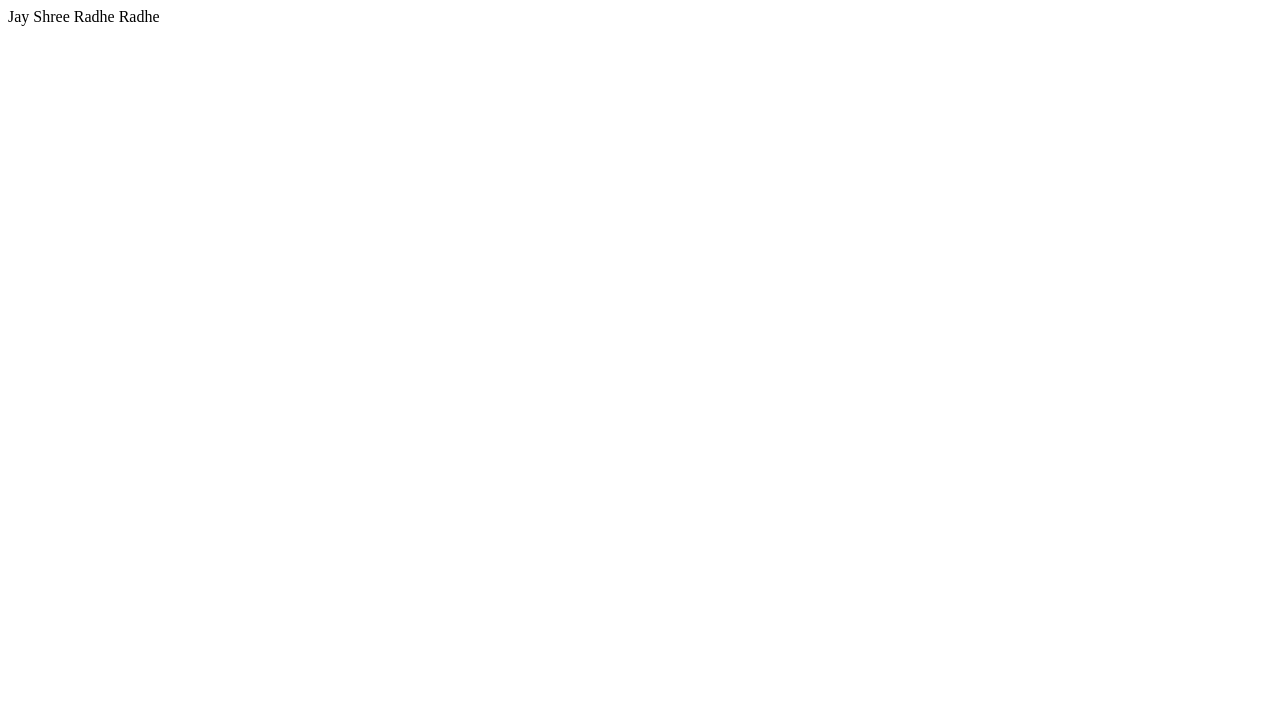
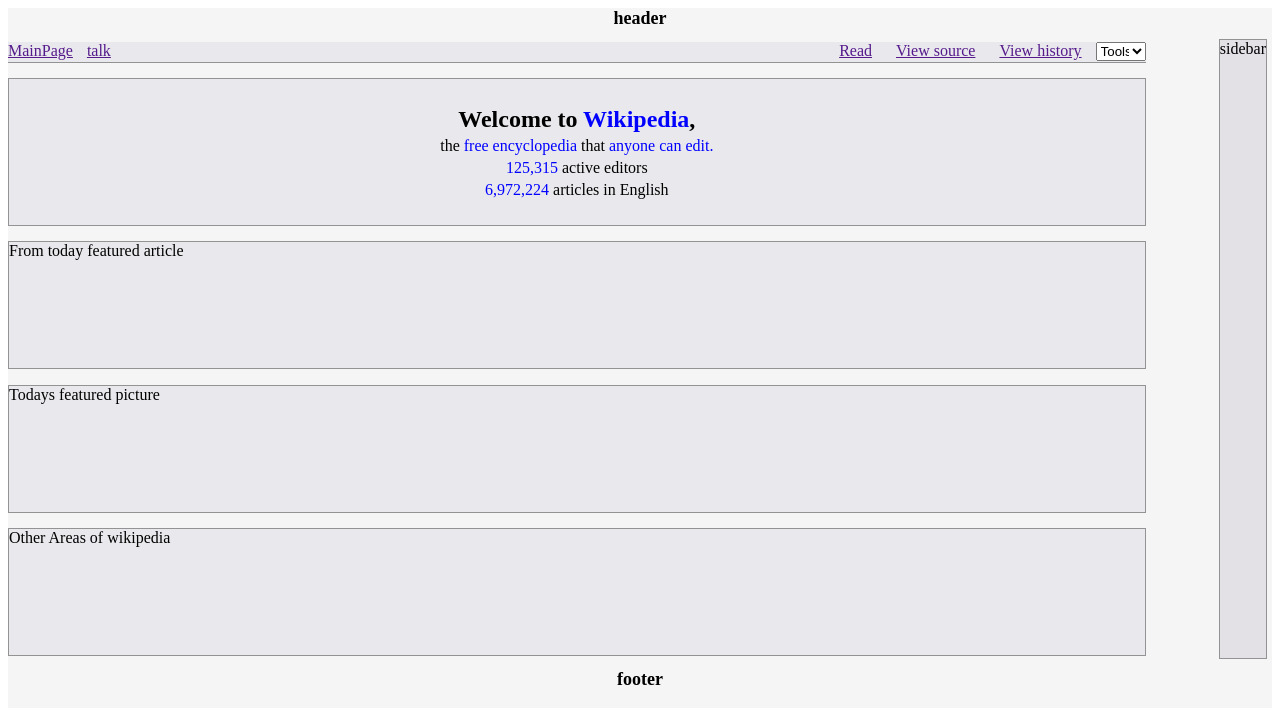
Before and after one commit to dhiraj955/new_project, a plain HTML site: page pract.html in a window 1280 px wide. Drawn offline with Linux system fonts and the light colour scheme.

Commit message:
This is layout using flex

```diff
--- a/pract.html
+++ b/pract.html
@@ -1,11 +1,122 @@
 <!DOCTYPE html>
 <html lang="en">
-<head>
-    <meta charset="UTF-8">
-    <meta name="viewport" content="width=device-width, initial-scale=1.0">
+  <head>
+    <meta charset="UTF-8" />
+    <meta name="viewport" content="width=device-width, initial-scale=1.0" />
     <title>Document</title>
-</head>
-<body>
-    Jay Shree Radhe Radhe
-</body>
+    <style>
+        .header{
+            text-align: center;
+            font-weight: bold;
+            font-size: large;
+
+        }
+      aside {
+        background-color: rgb(227, 224, 230);
+        margin: 5px;
+        border: 0.5px solid rgb(148, 147, 147);
+
+      }
+      section {
+        background-color: whitesmoke;
+        width: 100%;
+        height: 90%;
+        margin: 5px 0;
+        display: flex;
+        justify-content: space-between;
+      }
+      .container {
+        box-sizing: border-box;
+        background-color: whitesmoke;
+        width: 100%;
+        height: 700px;
+      }
+      .box {
+        background-color: rgb(233, 233, 237);
+        height: 20%;
+        border: 0.5px solid rgb(148, 147, 147);
+
+
+      }
+      .mycont{
+        width: 90%;
+        display: flex;
+        flex-direction: column;
+        justify-content: space-around;
+
+      }
+      .box-1{
+        height: 20px;
+        display: flex;
+        justify-content: space-between;
+        border-top: 1px;
+        border-left: 0;
+        border-right: 0;
+
+      }
+      .main-sider a{
+        margin: 10px;
+      }
+      .main-page a{
+        margin: 10px;
+        margin-left: 0;
+      }
+      select{
+        width: 50px;
+      }
+      .box-2{
+        display: flex;
+        flex-direction: column;
+        justify-content: center;
+        align-items: center;
+        padding: 10px;
+
+      }
+      h2, p{
+        margin: 2px;
+      }
+      span{
+        color: blue;
+      }
+
+    </style>
+  </head>
+  <body>
+    <div class="container">
+      <div class="header">header</div>
+      <section >
+        <div class="mycont">
+        <div class="box box-1">
+            <div class="main-page">
+            <a href="">MainPage</a>
+            <a href="">talk</a>
+        </div>
+            <div class="main-sider">
+            <a href="">Read</a>
+            <a href="">View source</a>
+            <a href="">View history</a>
+            <select>
+                <option value="" disabled selected>Tools</option>
+                <option >General</option>
+                <option >Print/export</option>
+                <option >In other projects</option>
+            </select>
+
+        </div>
+        </div>
+        <div class="box box-2">
+            <h2>Welcome to <span>Wikipedia</span>,</h2>
+            <p>the <span>free encyclopedia</span> that <span>anyone can edit.</span></p>
+            <p><span>125,315</span> active editors</p>
+            <p> <span>6,972,224</span> articles in English</p>
+        </div>
+        <div class="box">From today featured article</div>
+        <div class="box">Todays featured picture</div>
+        <div class="box">Other Areas of wikipedia</div>
+        </div>
+        <aside>sidebar</aside>
+      </section>
+      <div class="header">footer</div>
+    </div>
+  </body>
 </html>
```
